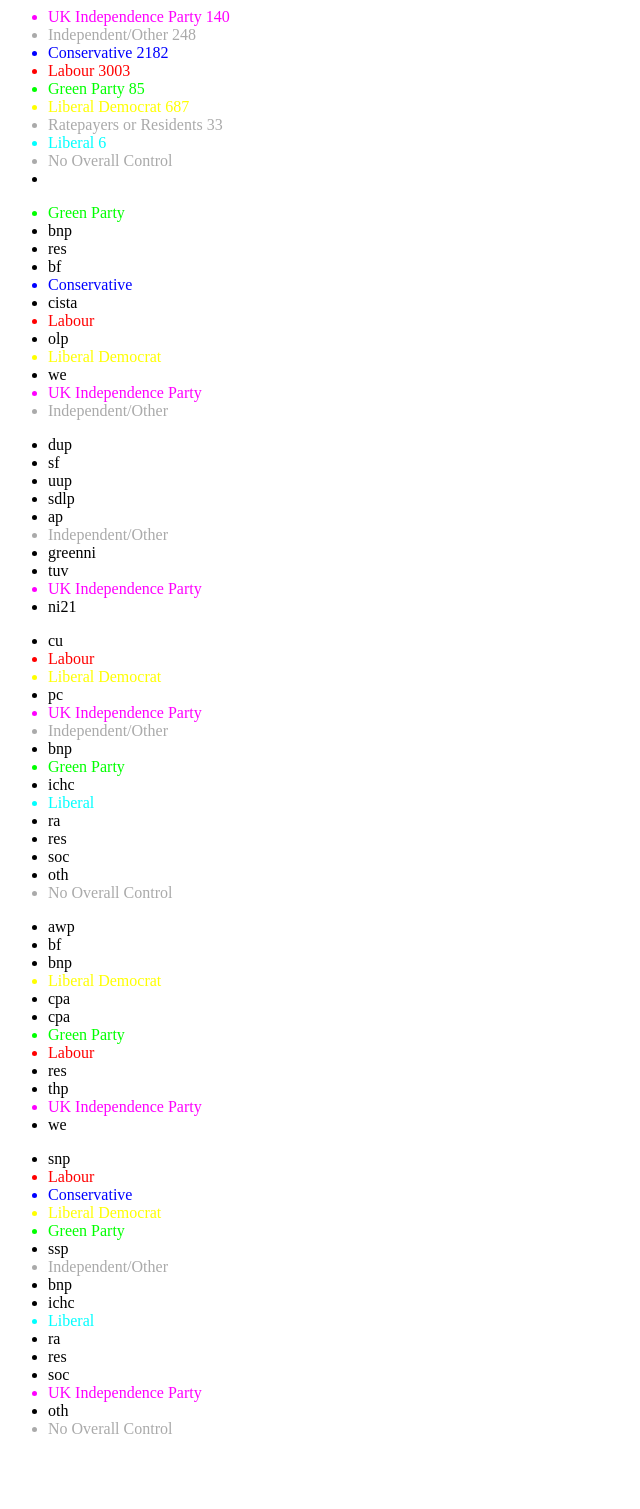
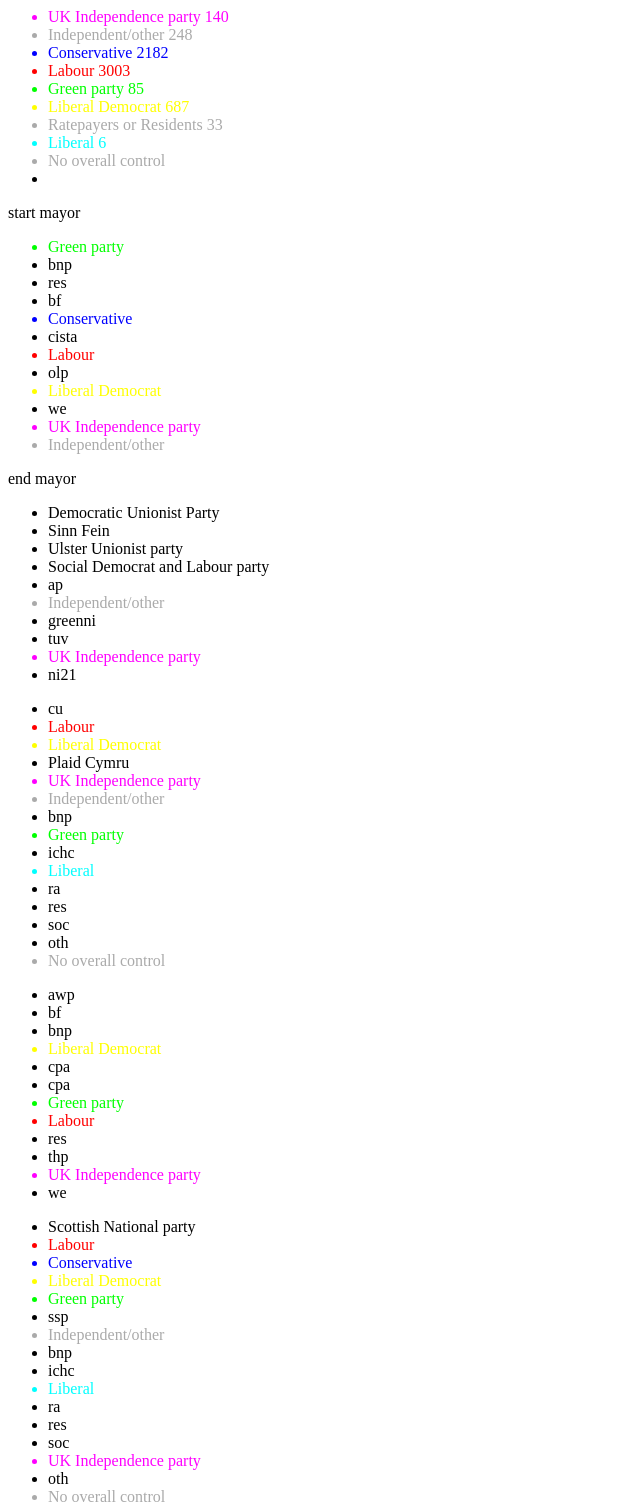
Before and after one commit to ft-interactive/uk-election-results-may-2016, a website: page html/index.html in a window 1280 px wide. Shown: the whole page, without its empty margins (0-640 px from the left). Before the commit the page ends 1454 px from the top, so only its background shows below. Drawn offline with Linux system fonts and the light colour scheme.

Commit message:
mayoral template as example for include

```diff
--- a/html/index.html
+++ b/html/index.html
@@ -27,19 +27,37 @@
 	.noc {
 		color: #aaa;
 	}
+	.uup {
+		color: ;
+	}
+	.dup {
+		color: ;
+	}
+	.sdlp {
+		color: ;
+	}
+	.sf {
+		color: ;
+	}
+	.pc {
+		color: ;
+	}
+	.snp {
+		color: ;
+	}
 </style>
 
 <div>
 	<ul>
-		<li class="ukip">UK Independence Party 140 </li>
+		<li class="ukip">UK Independence party 140 </li>
 
-		<li class="ind">Independent/Other 248 </li>
+		<li class="ind">Independent/other 248 </li>
 
 		<li class="c">Conservative 2182 </li>
 
 		<li class="lab">Labour 3003 </li>
 
-		<li class="green">Green Party 85 </li>
+		<li class="green">Green party 85 </li>
 
 		<li class="ld">Liberal Democrat 687 </li>
 
@@ -47,15 +65,16 @@
 
 		<li class="lib">Liberal 6 </li>
 
-		<li class="noc">No Overall Control  </li>
+		<li class="noc">No overall control  </li>
 
 		<li class="">  </li>
 	</ul>
 </div>
 
+start mayor
 <div>
 	<ul>
-		<li class="green">Green Party</li>
+		<li class="green">Green party</li>
 
 		<li class="bnp">bnp</li>
 
@@ -75,31 +94,34 @@
 
 		<li class="we">we</li>
 
-		<li class="ukip">UK Independence Party</li>
+		<li class="ukip">UK Independence party</li>
 
-		<li class="ind">Independent/Other</li>
+		<li class="ind">Independent/other</li>
 	</ul>
 </div>
+end mayor
+
+
 
 <div>
 	<ul>
-		<li class="dup">dup</li>
+		<li class="dup">Democratic Unionist Party</li>
 
-		<li class="sf">sf</li>
+		<li class="sf">Sinn Fein</li>
 
-		<li class="uup">uup</li>
+		<li class="uup">Ulster Unionist party</li>
 
-		<li class="sdlp">sdlp</li>
+		<li class="sdlp">Social Democrat and Labour party</li>
 
 		<li class="ap">ap</li>
 
-		<li class="ind">Independent/Other</li>
+		<li class="ind">Independent/other</li>
 
 		<li class="greenni">greenni</li>
 
 		<li class="tuv">tuv</li>
 
-		<li class="ukip">UK Independence Party</li>
+		<li class="ukip">UK Independence party</li>
 
 		<li class="ni21">ni21</li>
 	</ul>
@@ -113,15 +135,15 @@
 
 		<li class="ld">Liberal Democrat</li>
 
-		<li class="pc">pc</li>
+		<li class="pc">Plaid Cymru</li>
 
-		<li class="ukip">UK Independence Party</li>
+		<li class="ukip">UK Independence party</li>
 
-		<li class="ind">Independent/Other</li>
+		<li class="ind">Independent/other</li>
 
 		<li class="bnp">bnp</li>
 
-		<li class="green">Green Party</li>
+		<li class="green">Green party</li>
 
 		<li class="ichc">ichc</li>
 
@@ -135,7 +157,7 @@
 
 		<li class="oth">oth</li>
 
-		<li class="noc">No Overall Control</li>
+		<li class="noc">No overall control</li>
 	</ul>
 </div>
 
@@ -153,7 +175,7 @@
 
 		<li class="cpa">cpa</li>
 
-		<li class="green">Green Party</li>
+		<li class="green">Green party</li>
 
 		<li class="lab">Labour</li>
 
@@ -161,7 +183,7 @@
 
 		<li class="thp">thp</li>
 
-		<li class="ukip">UK Independence Party</li>
+		<li class="ukip">UK Independence party</li>
 
 		<li class="we">we</li>
 	</ul>
@@ -169,7 +191,7 @@
 
 <div>
 	<ul>
-		<li class="snp">snp</li>
+		<li class="snp">Scottish National party</li>
 
 		<li class="lab">Labour</li>
 
@@ -177,11 +199,11 @@
 
 		<li class="ld">Liberal Democrat</li>
 
-		<li class="green">Green Party</li>
+		<li class="green">Green party</li>
 
 		<li class="ssp">ssp</li>
 
-		<li class="ind">Independent/Other</li>
+		<li class="ind">Independent/other</li>
 
 		<li class="bnp">bnp</li>
 
@@ -195,11 +217,11 @@
 
 		<li class="soc">soc</li>
 
-		<li class="ukip">UK Independence Party</li>
+		<li class="ukip">UK Independence party</li>
 
 		<li class="oth">oth</li>
 
-		<li class="noc">No Overall Control</li>
+		<li class="noc">No overall control</li>
 	</ul>
 </div>
 
```
Also changed, not shown: views/mayoral.html (added, +7 -0 lines), views/template.html (+3 -5 lines).
